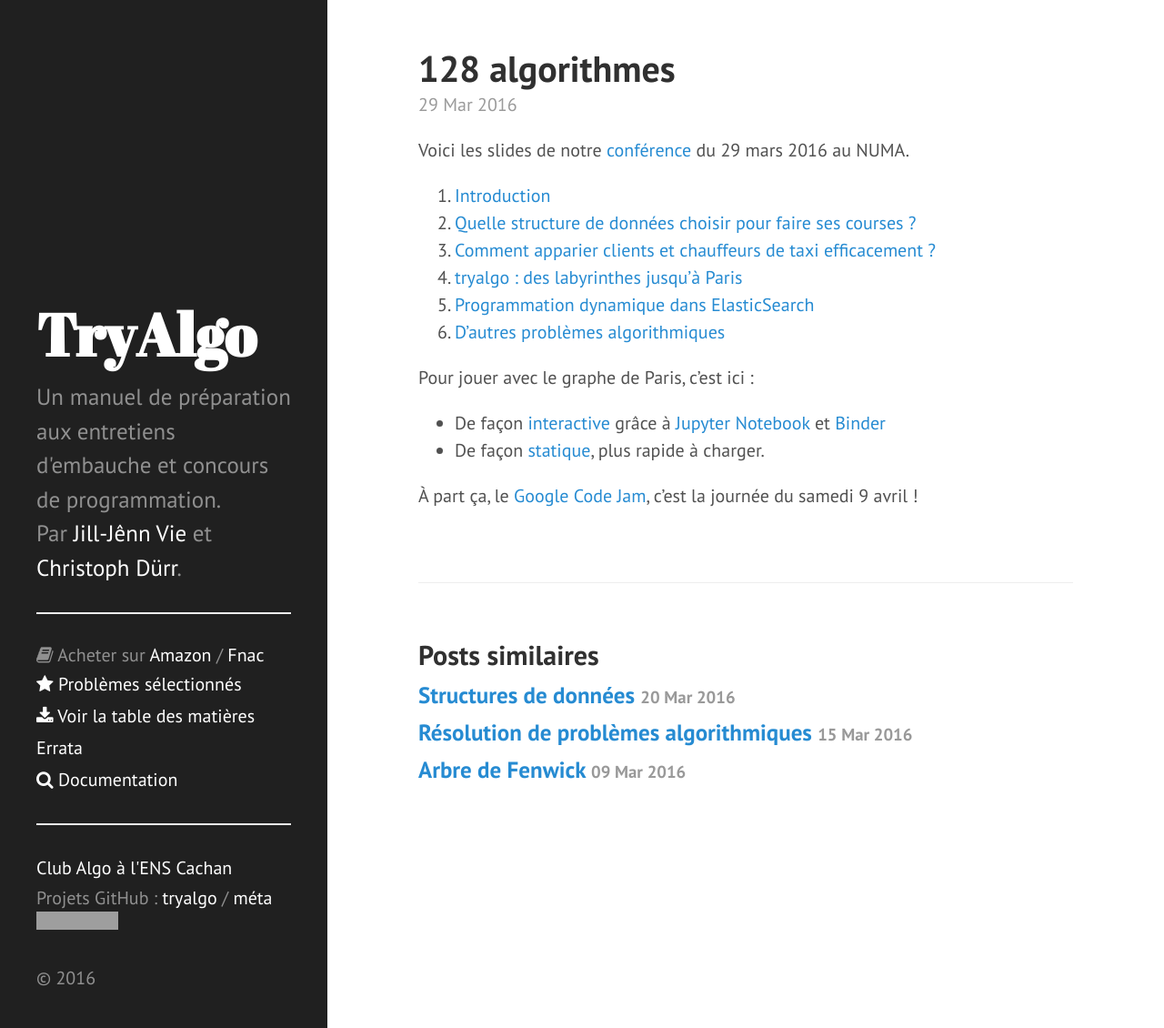
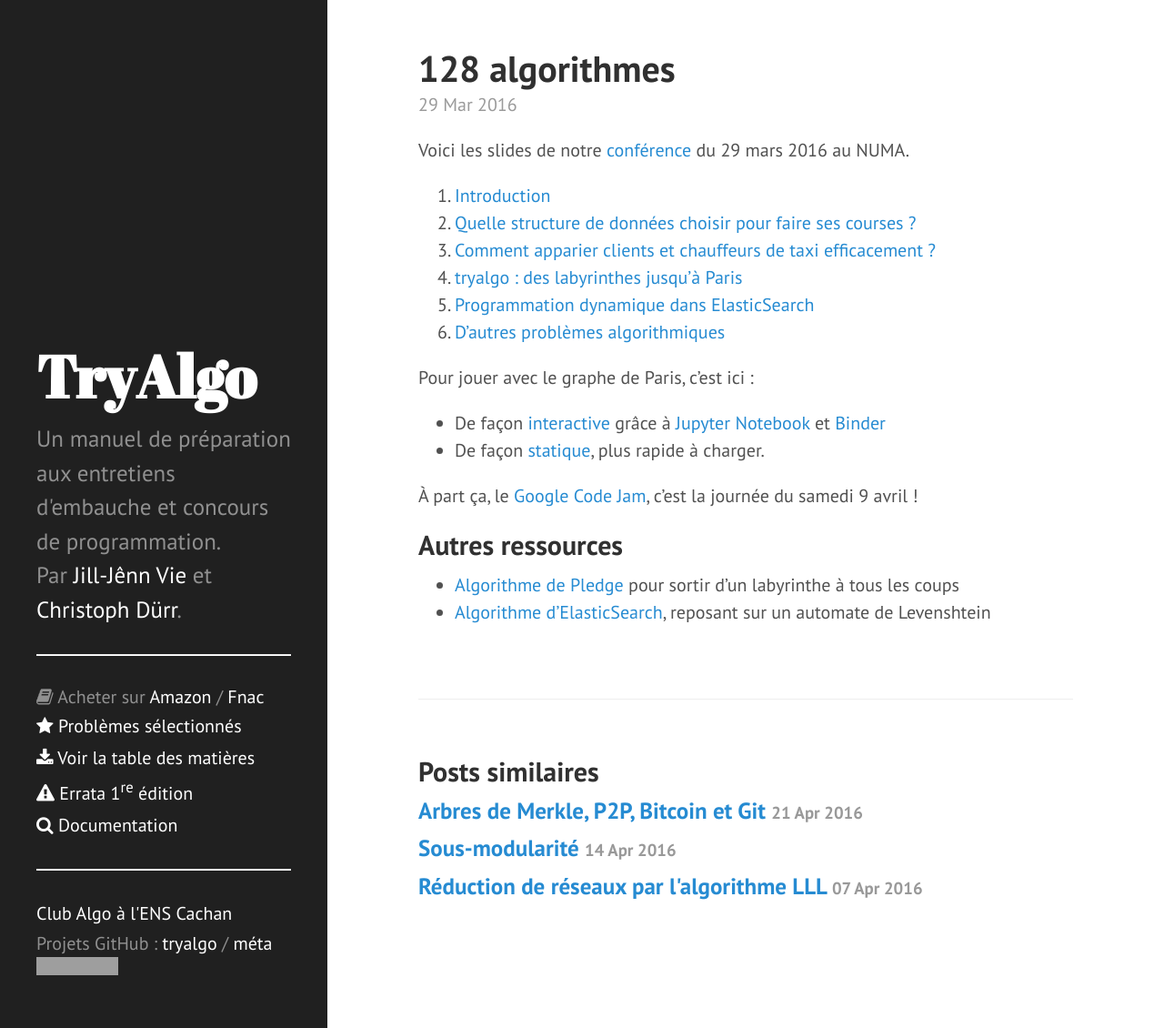
Before and after one commit to jilljenn/tryalgo.org, a Jekyll site: the page built from _posts/2016-03-29-128-algorithmes.md, in a window 1280 px wide and 1130 px high. Shown: the whole window at 91% size. Built offline with Jekyll 4.4.1, drawn with Linux system fonts in a browser that asks for light colours; nearby versions of some CDN libraries; Markdown is read by kramdown in place of the engine named in the settings; grey boxes are pictures that could not be loaded.

Commit message:
Add posts from algo club

```diff
--- a/_includes/sidebar.html
+++ b/_includes/sidebar.html
@@ -12,7 +12,7 @@
       <i class="fa fa-book"></i> Acheter sur <a href="http://www.amazon.fr/gp/product/2340010055/ref=as_li_tl?ie=UTF8&camp=1642&creative=19458&creativeASIN=2340010055&linkCode=as2&tag=mangaki-21" target="_blank">Amazon</a> / <a href="http://livre.fnac.com/a9189301/C-Durr-Programmation-efficace" target="_blank">Fnac</a>
       <a class="sidebar-nav-item" href="/problems/"><i class="fa fa-star"></i> Problèmes sélectionnés</a>
       <a class="sidebar-nav-item" href="/toc.pdf"><i class="fa fa-download"></i> Voir la table des matières</a>
-      <a class="sidebar-nav-item" href="/errata" target="_blank"><i></i>Errata</a>
+      <a class="sidebar-nav-item" href="/errata"><i class="fa fa-exclamation-triangle"></i> Errata 1<sup>re</sup> édition</a>
       <a class="sidebar-nav-item" href="http://docs.tryalgo.org" target="_blank"><i class="fa fa-search"></i> Documentation</a>
 
       <hr />
@@ -40,7 +40,5 @@
       Projets GitHub : <a href="{{ site.github.tryalgo }}" target="_blank">tryalgo</a> / <a href="{{ site.github.meta }}" target="_blank">méta</a>
        <iframe src="https://ghbtns.com/github-btn.html?user=jilljenn&repo=tryalgo&type=star&count=true&size=large" frameborder="0" scrolling="0" width="160px" height="30px"></iframe>
     </nav>
-
-    <p>&copy; {{ site.time | date: '%Y' }}</p>
   </div>
 </div>
--- a/_posts/2016-03-29-128-algorithmes.md
+++ b/_posts/2016-03-29-128-algorithmes.md
@@ -18,3 +18,8 @@ Pour jouer avec le graphe de Paris, c'est ici :
 - De façon [statique](http://nbviewer.jupyter.org/github/jilljenn/128algos/blob/master/TryAlgo%20in%20Paris.ipynb), plus rapide à charger.
 
 À part ça, le [Google Code Jam](https://code.google.com/codejam), c'est la journée du samedi 9 avril !
+
+## Autres ressources
+
+- [Algorithme de Pledge](https://interstices.info/jcms/c_46065/l-algorithme-de-pledge) pour sortir d'un labyrinthe à tous les coups
+- [Algorithme d'ElasticSearch](https://www.elastic.co/guide/en/elasticsearch/guide/current/fuzziness.html), reposant sur un automate de Levenshtein
--- /dev/null
+++ b/_posts/2016-04-07-lll.md
@@ -0,0 +1,6 @@
+---
+layout: post
+title: Réduction de réseaux par l'algorithme LLL
+---
+
+Par Thomas Espitau.
```
Also changed, not shown: _posts/2016-03-31-elo.md (added, +49 -0 lines), _posts/2016-04-14-sous-modularite.md (added, +9 -0 lines), _posts/2016-04-21-arbres-de-merkle-p2p-bitcoin-git.md (added, +17 -0 lines).
